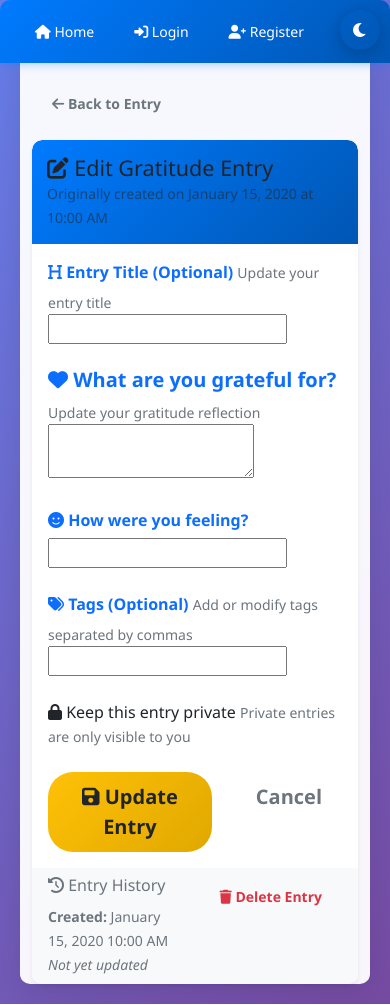
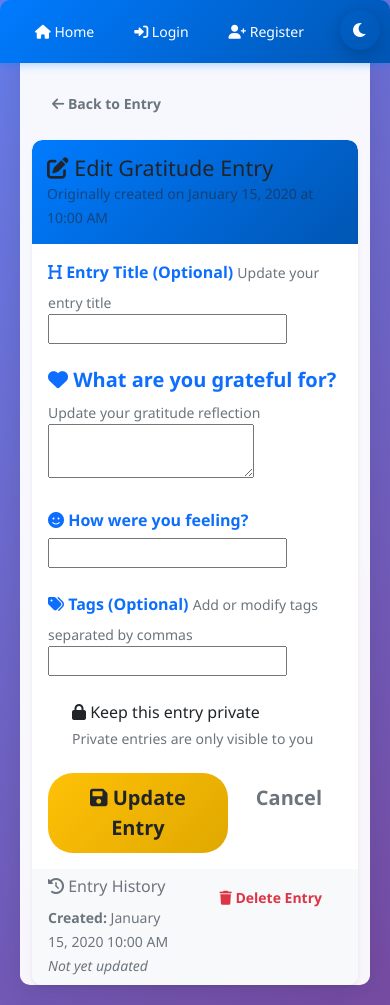
Before and after one commit to FatimahMohamed/Capstone, a Django app: template journal/templates/journal/edit_entry.html in a window 390 px wide. Run offline with Django 4.2, Linux system fonts and the light colour scheme; the template is opened without the code that fills it: most values are stand-ins (such as "Sample title", 1, 10 or a date in 2020); form fields are guessed from the names that the template uses.

Commit message:
Updated form templates for Bootstrap 5 compatibility
- Converted custom-control-checkbox to form-check for Bootstrap 5
- Updated btn-block to w-100 for Bootstrap 5 button styling
- Added form IDs for auto-save functionality
- Enhanced responsive grid system with g-2 gutter spacing

```diff
--- a/journal/templates/journal/edit_entry.html
+++ b/journal/templates/journal/edit_entry.html
@@ -27,7 +27,7 @@
 
                 <!-- Form -->
                 <div class="card-body">
-                    <form method="post" novalidate>
+                    <form method="post" id="edit-entry-form" novalidate>
                         {% csrf_token %}
 
                         <!-- Title Field -->
@@ -93,12 +93,12 @@
 
                         <!-- Privacy Field -->
                         <div class="form-group mb-4">
-                            <div class="custom-control custom-checkbox">
+                            <div class="form-check">
                                 {{ form.is_private }}
-                                <label class="custom-control-label" for="{{ form.is_private.id_for_label }}">
+                                <label class="form-check-label" for="{{ form.is_private.id_for_label }}">
                                     <i class="fas fa-lock"></i> Keep this entry private
                                 </label>
-                                <small class="form-text text-muted">
+                                <small class="form-text text-muted d-block">
                                     Private entries are only visible to you
                                 </small>
                             </div>
@@ -106,9 +106,9 @@
 
                         <!-- Submit Buttons -->
                         <div class="form-group mb-0">
-                            <div class="row">
+                            <div class="row g-2">
                                 <div class="col">
-                                    <button type="submit" class="btn btn-warning btn-lg btn-block">
+                                    <button type="submit" class="btn btn-warning btn-lg w-100">
                                         <i class="fas fa-save"></i> Update Entry
                                     </button>
                                 </div>
```
Also changed, not shown: journal/templates/journal/create_entry.html (+6 -6 lines).
